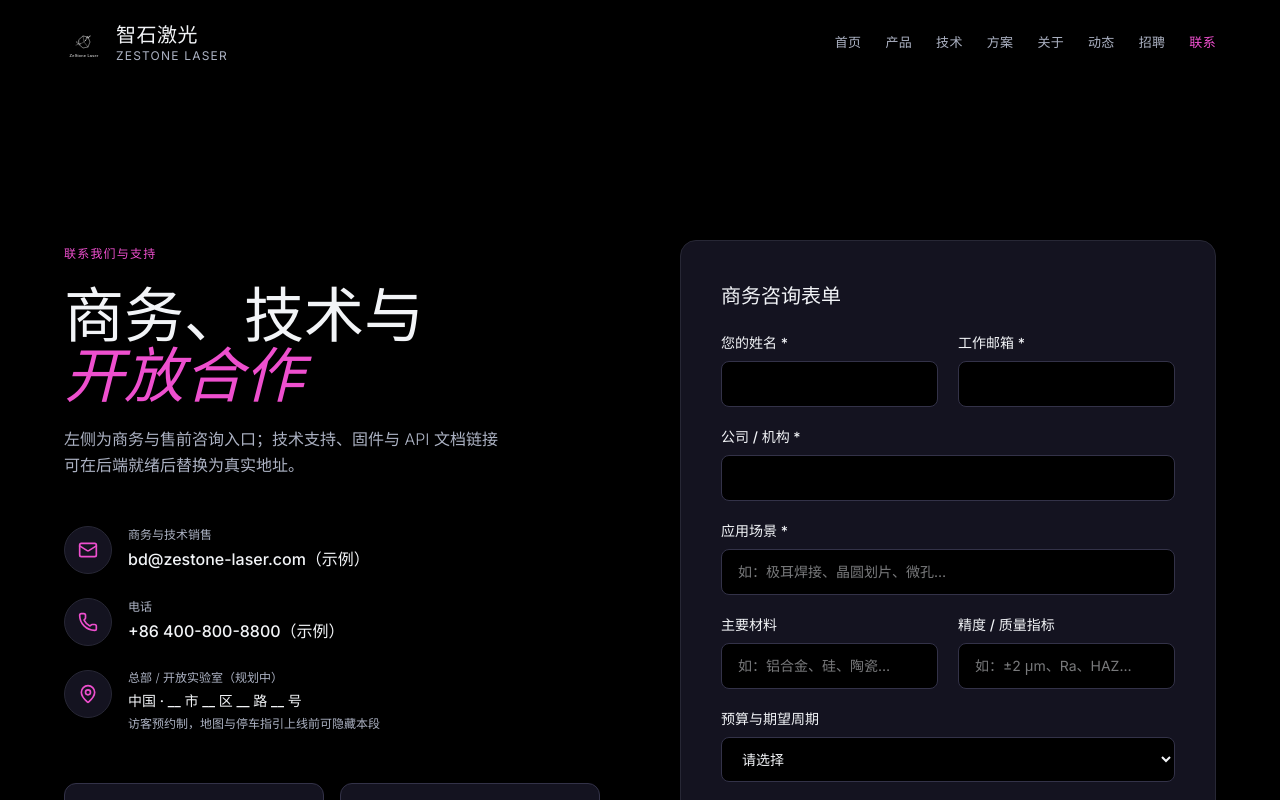
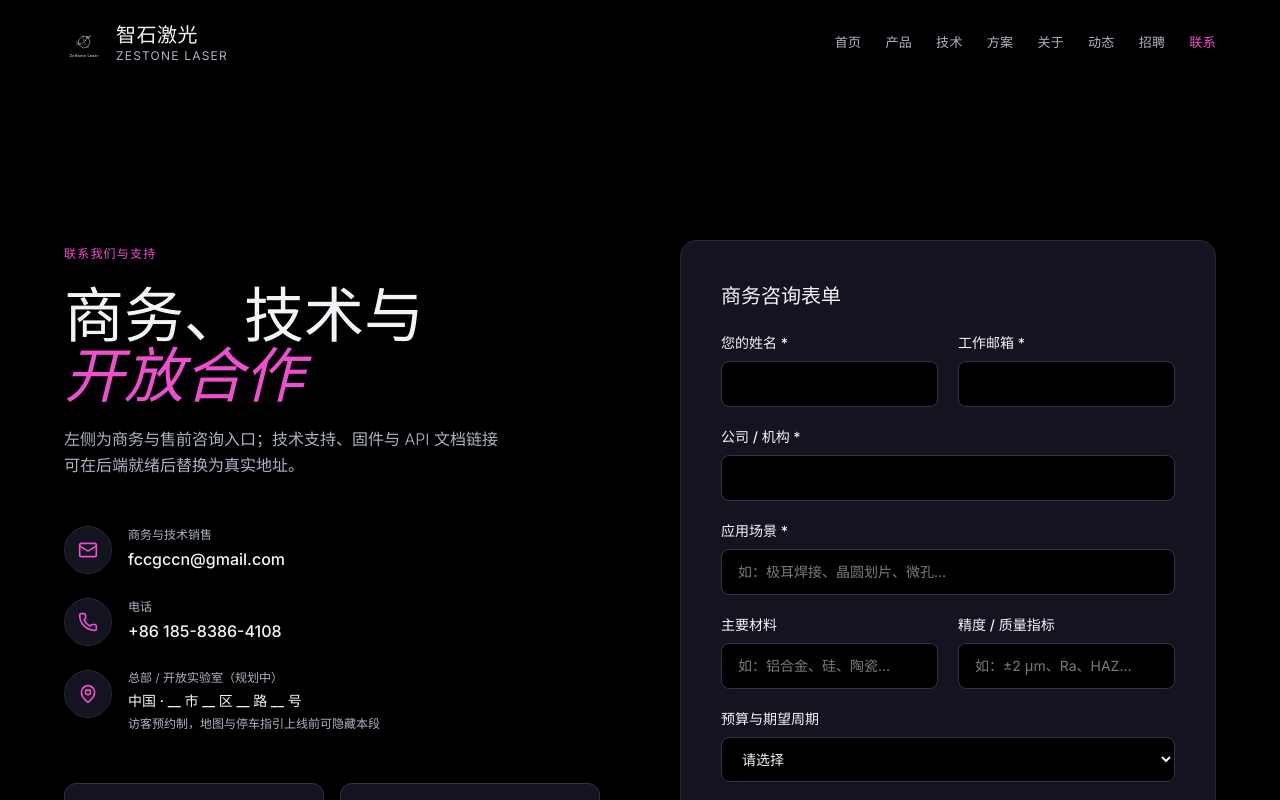
Before and after one commit to Star-Cheng/giveme-site, a React (Vite) app: page /contact in a window 1280 px wide. Shown: the top 800 px of the page. Built offline with nearby package versions, Linux system fonts and the light colour scheme; a web font is replaced by a local one.

Commit message:
更新联系方式

```diff
--- a/client/src/pages/ContactPage/ContactPage.tsx
+++ b/client/src/pages/ContactPage/ContactPage.tsx
@@ -72,7 +72,7 @@ export default function ContactPage() {
                   </div>
                   <div>
                     <div className="text-xs text-muted-foreground font-light mb-1">商务与技术销售</div>
-                    <div className="font-medium">bd@zestone-laser.com（示例）</div>
+                    <div className="font-medium">fccgccn@gmail.com</div>
                   </div>
                 </a>
 
@@ -82,7 +82,7 @@ export default function ContactPage() {
                   </div>
                   <div>
                     <div className="text-xs text-muted-foreground font-light mb-1">电话</div>
-                    <div className="font-medium">+86 400-800-8800（示例）</div>
+                    <div className="font-medium">+86 185-8386-4108</div>
                   </div>
                 </a>
 
```
